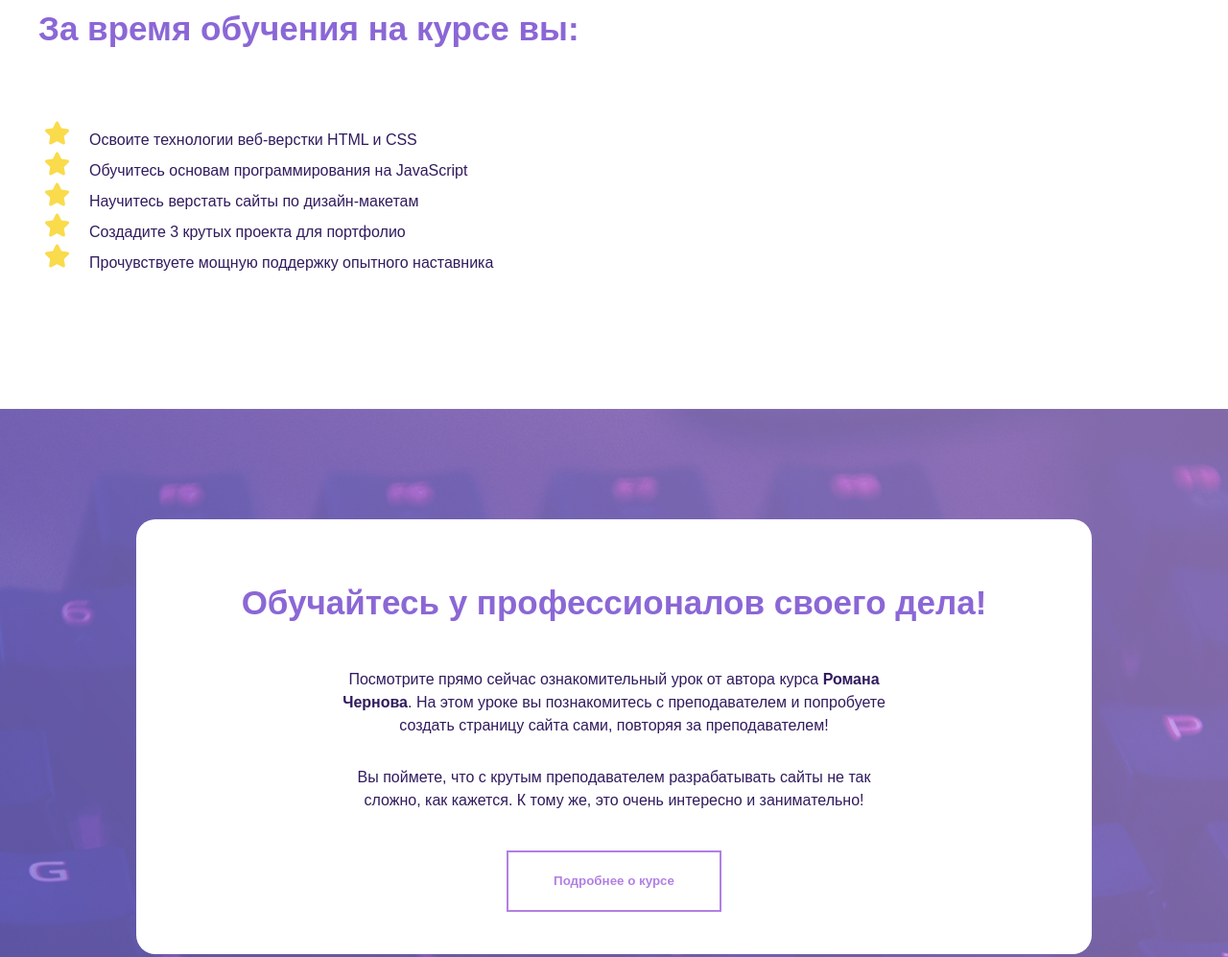
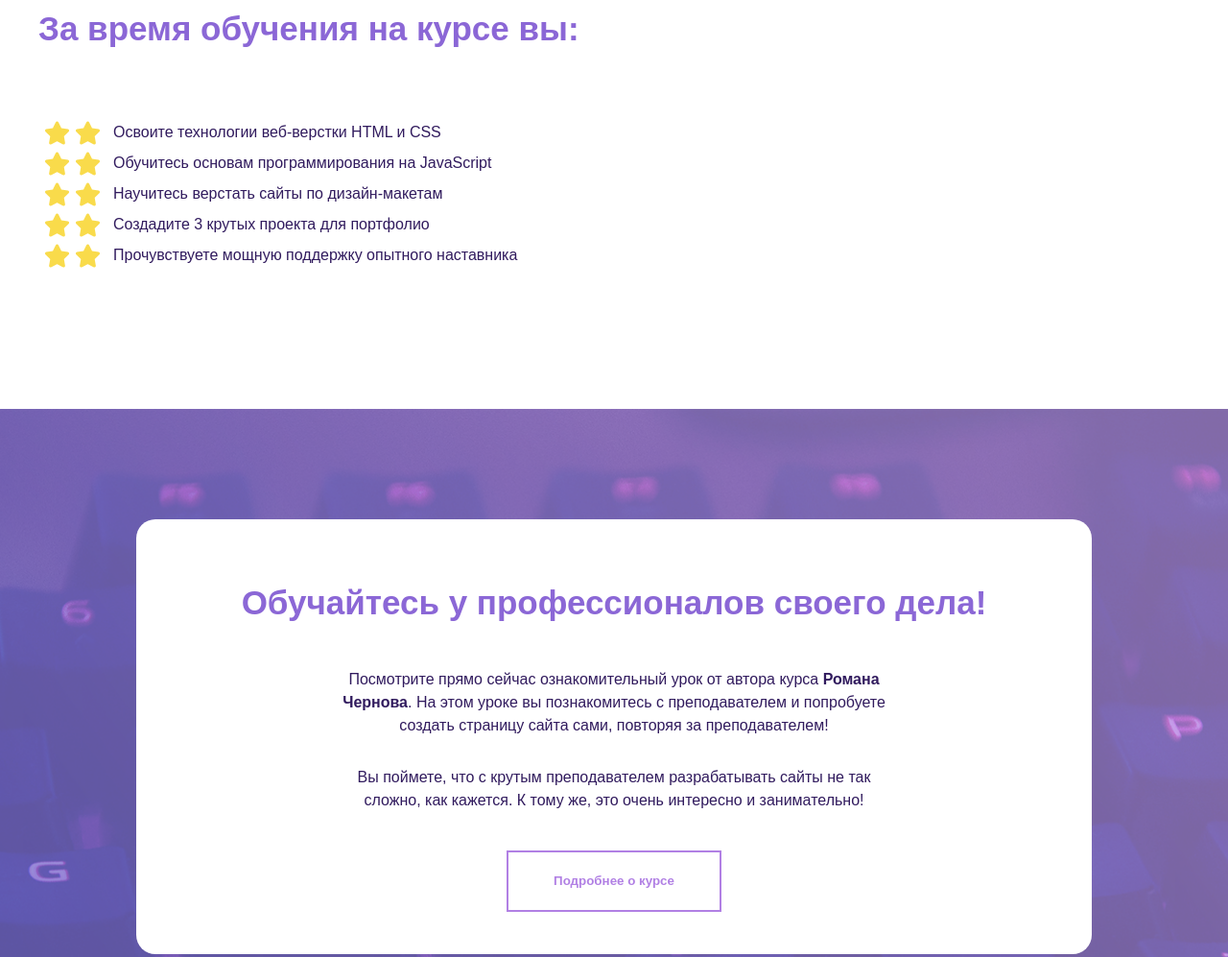
Before and after one commit to alexdmw2015-web/first_landing, a plain HTML site: page index.html in a window 1280 px wide. Shown: the part 938-1935 px from the top of the page at 96% size. Drawn offline with Linux system fonts and the light colour scheme.

Commit message:
Add files via upload

```diff
--- a/index.html
+++ b/index.html
@@ -39,15 +39,15 @@
             <div class="container">
                 <h2 class="section-title">За время обучения на курсе вы:</h2>
                 <ul class="goals-list">
-                    <li class="goals-list-item"><span class="goals-list-item-text">Освоите технологии веб-верстки HTML и
+                    <li class="goals-list-item"><img src="images/favourite.png" alt="point"><span class="goals-list-item-text">Освоите технологии веб-верстки HTML и
                             CSS</span></li>
-                    <li class="goals-list-item"><span class="goals-list-item-text">Обучитесь основам программирования на
+                    <li class="goals-list-item"><img src="images/favourite.png" alt="point"><span class="goals-list-item-text">Обучитесь основам программирования на
                             JavaScript</span></li>
-                    <li class="goals-list-item"><span class="goals-list-item-text">Научитесь верстать сайты по
+                    <li class="goals-list-item"><img src="images/favourite.png" alt="point"><span class="goals-list-item-text">Научитесь верстать сайты по
                             дизайн-макетам</span></li>
-                    <li class="goals-list-item"><span class="goals-list-item-text">Создадите 3 крутых проекта для
+                    <li class="goals-list-item"><img src="images/favourite.png" alt="point"><span class="goals-list-item-text">Создадите 3 крутых проекта для
                             портфолио</span></li>
-                    <li class="goals-list-item"><span class="goals-list-item-text">Прочувствуете мощную поддержку
+                    <li class="goals-list-item"><img src="images/favourite.png" alt="point"><span class="goals-list-item-text">Прочувствуете мощную поддержку
                             опытного наставника</span></li>
                 </ul>
             </div>
@@ -55,22 +55,27 @@
     </section>
 
     <section class="third">
-        <div class="third-container">
+        <div class="third-top">
+ <div class="third-container">
             <h1 class="third-section-title">
                 Обучайтесь у профессионалов своего дела!
             </h1>
-            <p class="third-section-text">Посмотрите прямо сейчас ознакомительный урок от автора курса <b>Романа Чернова</b>.
-                На этом уроке вы познакомитесь с преподавателем и попробуете создать страницу сайта сами, повторяя за преподавателем!
+            <p class="third-section-text">Посмотрите прямо сейчас ознакомительный урок от автора курса <b>Романа
+                    Чернова</b>.
+                На этом уроке вы познакомитесь с преподавателем и попробуете создать страницу сайта сами, повторяя за
+                преподавателем!
             </p>
             <p class="third-section-text">Вы поймете, что с крутым преподавателем разрабатывать сайты не так сложно, как
                 кажется. К тому же, это очень интересно и занимательно!
             </p>
             <button class="third-section-button">Подробнее о курсе</button>
         </div>
-        <footer class="footer">
-            <img class="footer-logo" src="images/logo.png" alt="Логотип">
-        </footer>
+        </div>
+            <footer class="footer">
+        <img class="footer-logo" src="images/logo.png" alt="Логотип">
+    </footer>
     </section>
+
 </body>
 
 </html>
```
